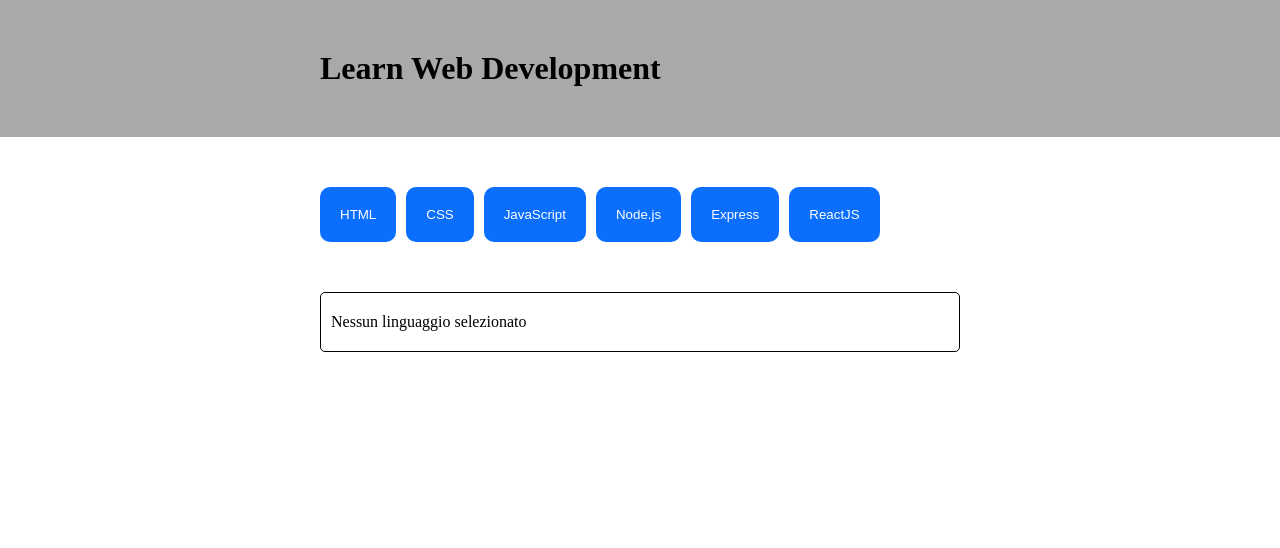
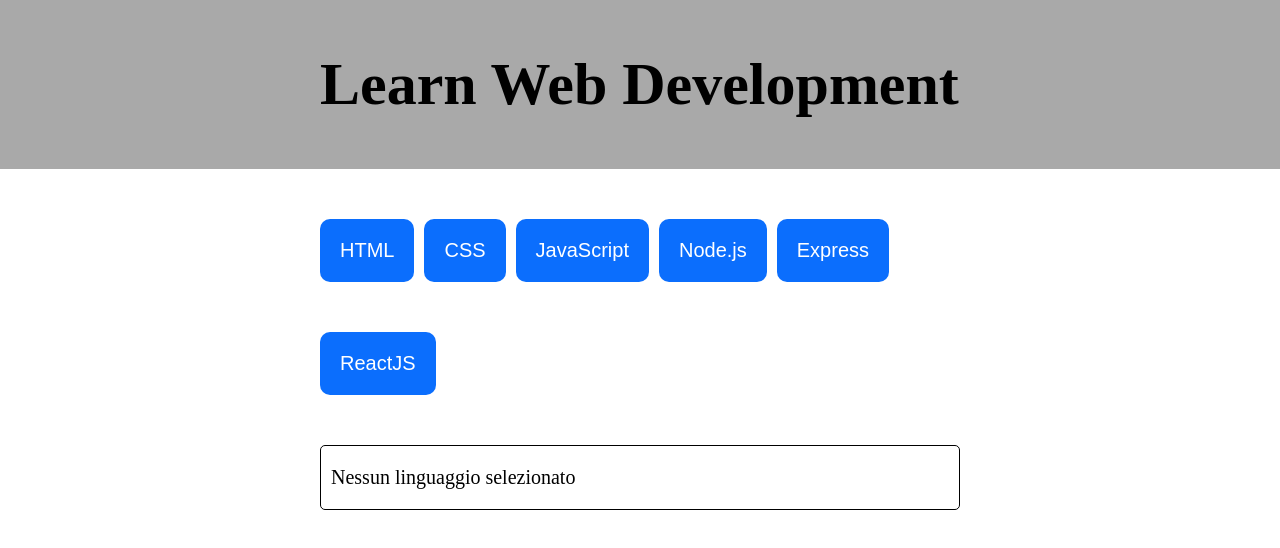
Before and after one commit to CarloCosta92/react-use-state, a React (Vite) app: page / in a window 1280 px wide. Shown: the top 548 px of the page. Built offline with nearby package versions, Linux system fonts and the light colour scheme.

Commit message:
feat: changed font-style

```diff
--- a/src/components/LanguageList.jsx
+++ b/src/components/LanguageList.jsx
@@ -13,6 +13,7 @@
 
 
     return (
+        <main>
             <div className="main-container">
                 <div>
                     {languages.map((language) => (
@@ -38,5 +39,6 @@
                 )
                 }
             </div>
+        </main>
     );
 }
--- a/src/index.css
+++ b/src/index.css
@@ -5,6 +5,7 @@
 }
 
 header {
+    font-size: 30px;
     margin-bottom: 50px;
 }
 
@@ -13,11 +14,16 @@
     background-color: darkgrey;
 }
 
+main {
+    font-size: 20px;
+}
+
 .main-container {
     padding: 0 25%;
 }
 
 .button {
+    font-size: 20px;
     background-color: #0b6efd;
     padding: 20px;
     border: 0px;
```
Lines whose indentation alone changed are shown as unchanged.
